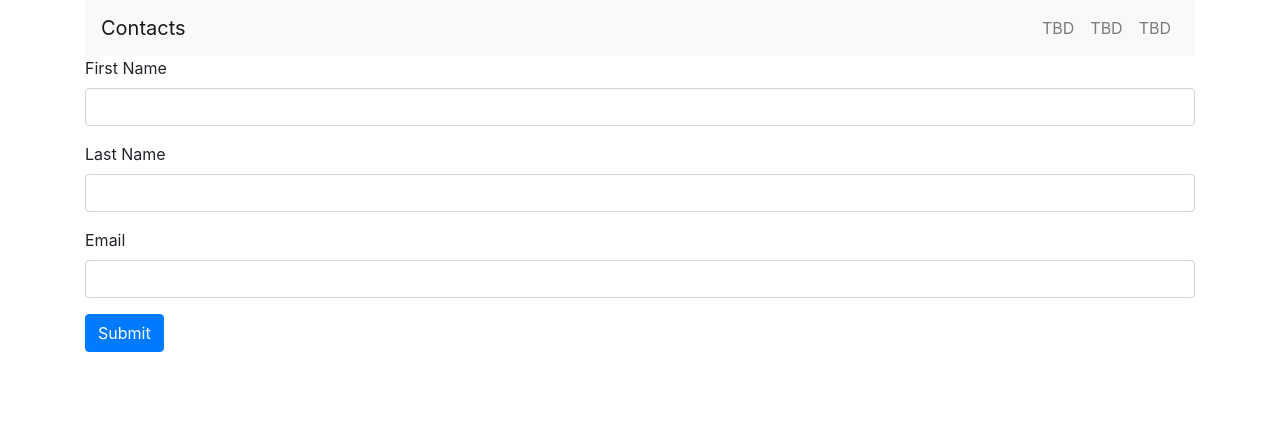
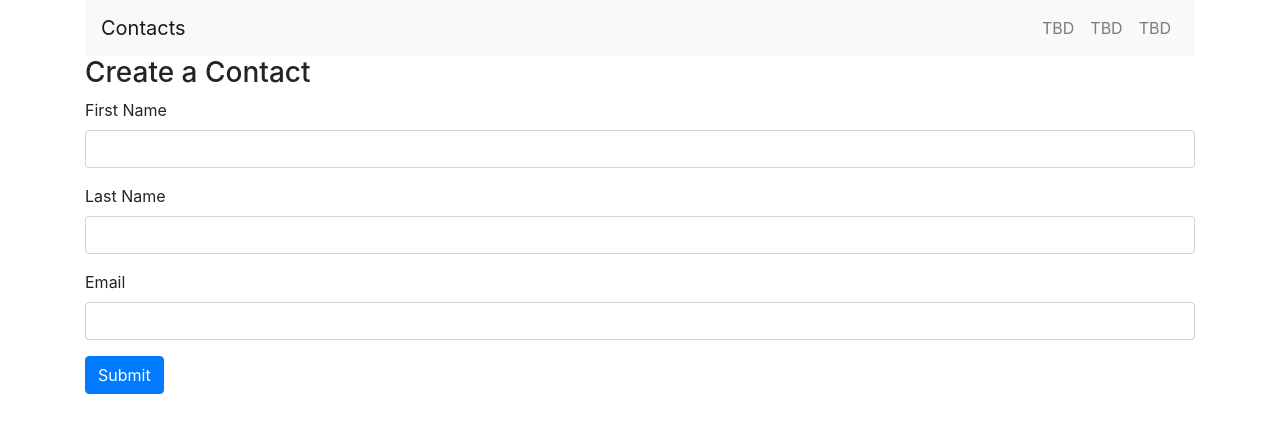
Before and after one commit to scrumpygeo/contacts-with-auth, a React (Create React App) app: page /contacts/new in a window 1280 px wide. Shown: the top 432 px of the page. Built offline with nearby package versions, Linux system fonts and the light colour scheme.

Commit message:
refactor ContactCreate to call ContactForm

```diff
--- a/src/components/contacts/ContactCreate.js
+++ b/src/components/contacts/ContactCreate.js
@@ -1,81 +1,20 @@
 import React, { Component } from 'react';
-import { Field, reduxForm } from 'redux-form';
 import { connect } from 'react-redux';
 import { createContact } from '../../actions';
-
-const email = (value) =>
-  value && !/^[A-Z0-9._%+-]+@[A-Z0-9.-]+\.[A-Z]{2,4}$/i.test(value)
-    ? 'Invalid email address'
-    : undefined;
+import ContactForm from './ContactForm';
 
 class ContactCreate extends Component {
-  renderError({ error, touched }) {
-    if (touched && error) {
-      return <div className='text-danger'>{error}</div>;
-    }
-  }
-  renderInput = ({ input, label, meta }) => {
-    const className = `form-control ${
-      meta.error && meta.touched ? 'is-invalid' : ''
-    }`;
-    return (
-      <div className='form-group'>
-        <label>{label}</label>
-        <input {...input} className={className} autoComplete='off' />
-        {this.renderError(meta)}
-      </div>
-    );
-  };
-
   onSubmit = (formValues) => {
     this.props.createContact(formValues);
   };
   render() {
     return (
-      <form onSubmit={this.props.handleSubmit(this.onSubmit)}>
-        <Field
-          name='first_name'
-          component={this.renderInput}
-          label='First Name'
-        />
-        <Field
-          name='last_name'
-          component={this.renderInput}
-          label='Last Name'
-        />
-        <Field
-          name='email'
-          component={this.renderInput}
-          label='Email'
-          validate={email}
-        />
-        <button className='btn btn-primary'>Submit</button>
-      </form>
+      <div>
+        <h3>Create a Contact</h3>
+        <ContactForm onSubmit={this.onSubmit} />
+      </div>
     );
   }
 }
 
-const validate = (formValues) => {
-  const errors = {};
-
-  if (!formValues.first_name) {
-    errors.first_name = 'You must enter a first name.';
-  }
-
-  if (!formValues.last_name) {
-    errors.last_name = 'You must enter a last name.';
-  }
-
-  if (!formValues.email) {
-    errors.email = 'You must enter an email.';
-  }
-
-  return errors;
-};
-
-const formWrapped = reduxForm({
-  form: 'contactCreate',
-  validate,
-})(ContactCreate);
-
-export default connect(null, { createContact })(formWrapped);
+export default connect(null, { createContact })(ContactCreate);
```
